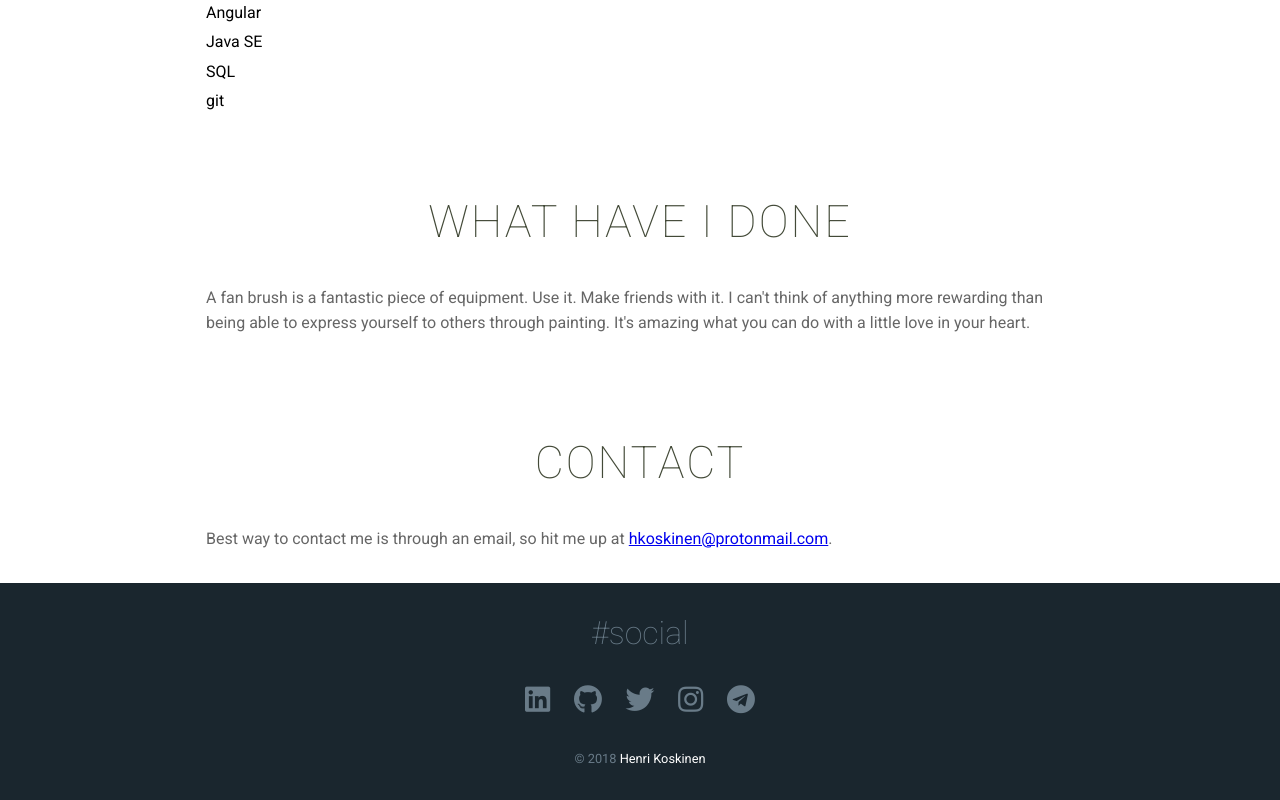
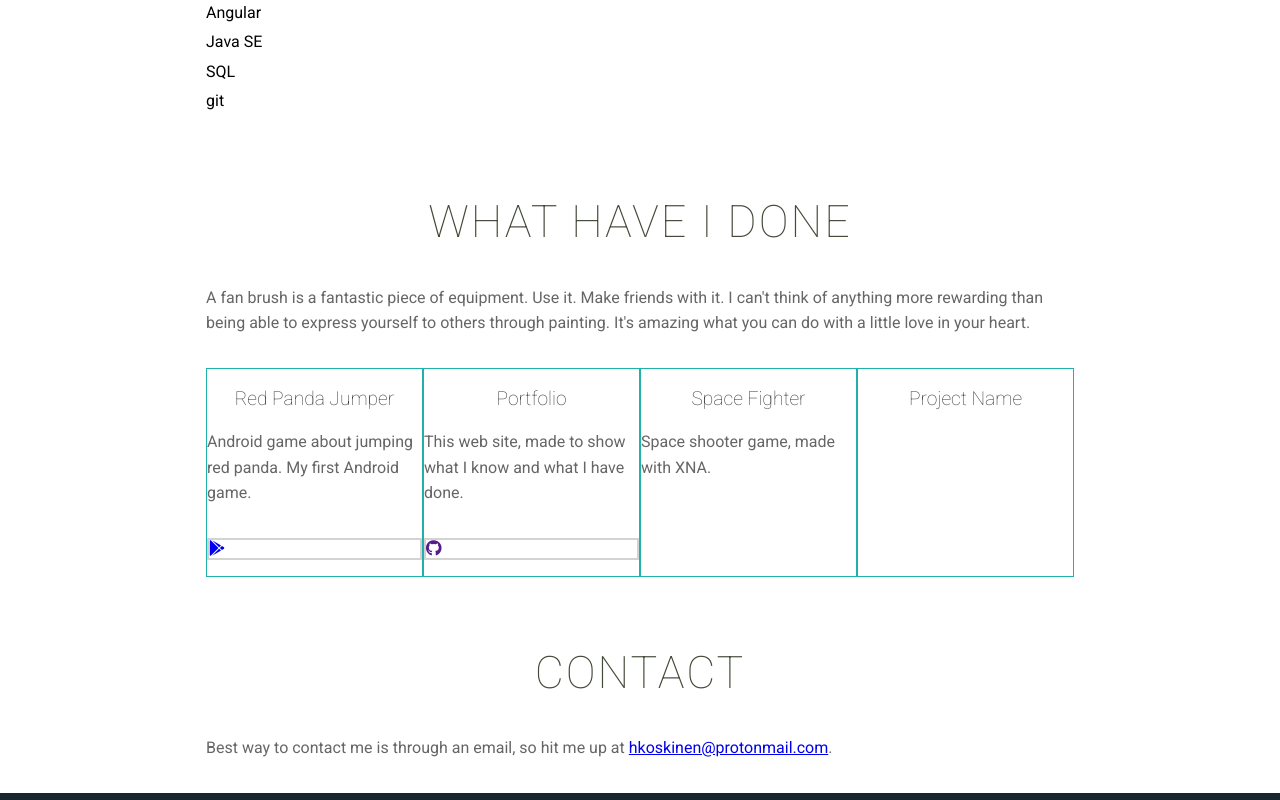
Before and after one commit to hkoskinen/home, a website: page src/index.html in a window 1280 px wide. Shown: the part 1640-2440 px from the top of the page. Drawn offline with nearby package versions, Linux system fonts and the light colour scheme; files that its build step writes are made by us from their sources.

Commit message:
Build project section and its styles

```diff
--- a/src/index.html
+++ b/src/index.html
@@ -98,11 +98,35 @@
       </div>
     </section>
     <section id="projects">
-      <div class="section container">
+      <div class="section projects-container container">
         <h2 class="section__title">what have i done</h2>
         <p>A fan brush is a fantastic piece of equipment. Use it. Make friends with it. I can't think of anything more rewarding
           than being able to express yourself to others through painting. It's amazing what you can do with a little love
           in your heart.</p>
+        <div class="project-items">
+          <div class="project-item">
+            <h3>Red Panda Jumper</h3>
+            <p>Android game about jumping red panda. My first Android game.</p>
+            <ul class="project-item-links">
+              <li><a href="https://play.google.com/store/apps/details?id=losti.games.redpanda"><i class="fab fa-google-play"></i></a></li>
+            </ul>
+          </div>
+          <div class="project-item">
+            <h3>Portfolio</h3>
+            <p>This web site, made to show what I know and what I have done.</p>
+            <ul class="project-item-links">
+              <li><a href=""><i class="fab fa-github"></i></a></li>
+            </ul>
+          </div>
+          <div class="project-item">
+            <h3>Space Fighter</h3>
+            <p>Space shooter game, made with XNA.</p>
+          </div>
+          <div class="project-item">
+            <h3>Project Name</h3>
+            <p></p>
+          </div>
+        </div>
       </div>
     </section>
     <section id="contact">
--- a/src/scss/_section.scss
+++ b/src/scss/_section.scss
@@ -27,3 +27,37 @@
   max-width: $max-width;
   margin: 0 auto;
 }
+
+
+.projects-container {
+
+}
+
+.project-items {
+  display: flex;
+}
+.project-item {
+  border: 1px solid lightseagreen;
+  flex: 1;
+
+  h3 {
+    text-align: center;
+    font-size: 1.2rem;
+  }
+}
+
+.project-item-links {
+  list-style: none;
+  padding: 0;
+  border: 1px solid lightgrey;
+  li {
+    border: 1px solid lightgrey;
+  }
+}
+
+
+@media screen and (max-width: 480px) {
+  .project-items{
+    flex-direction: column;
+  }
+}
```
